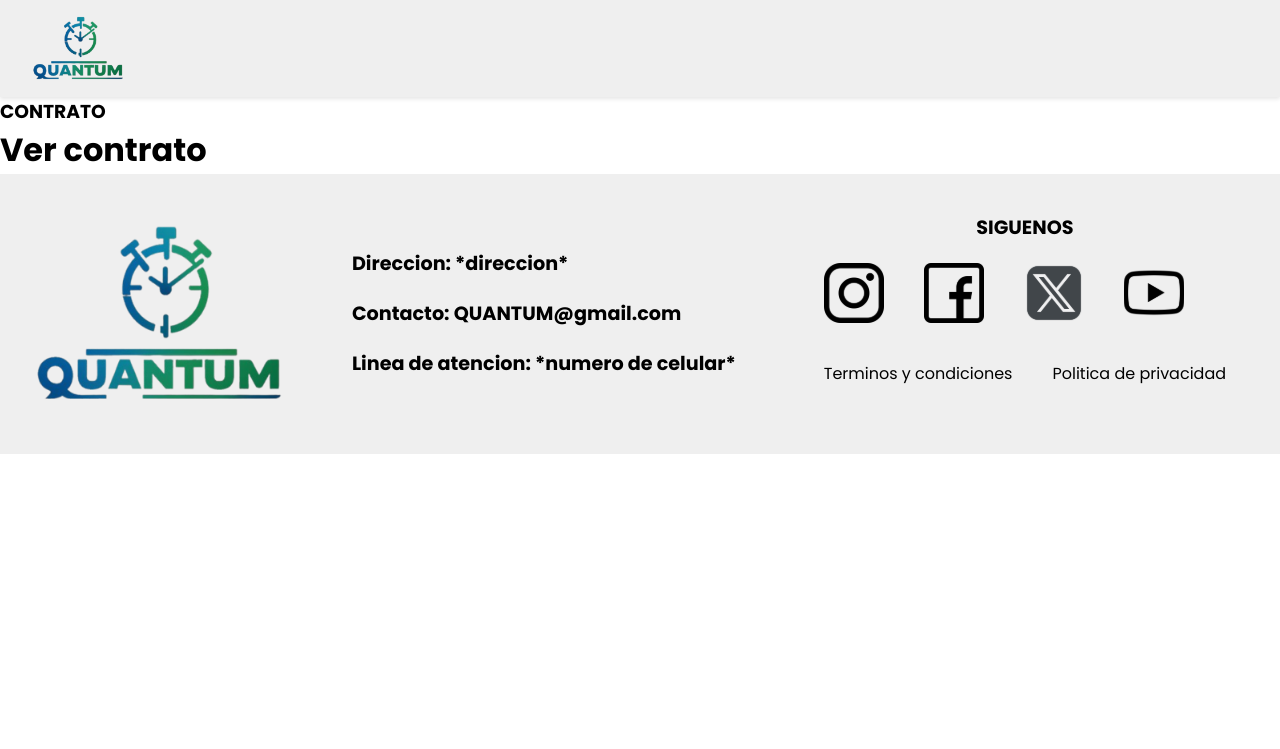
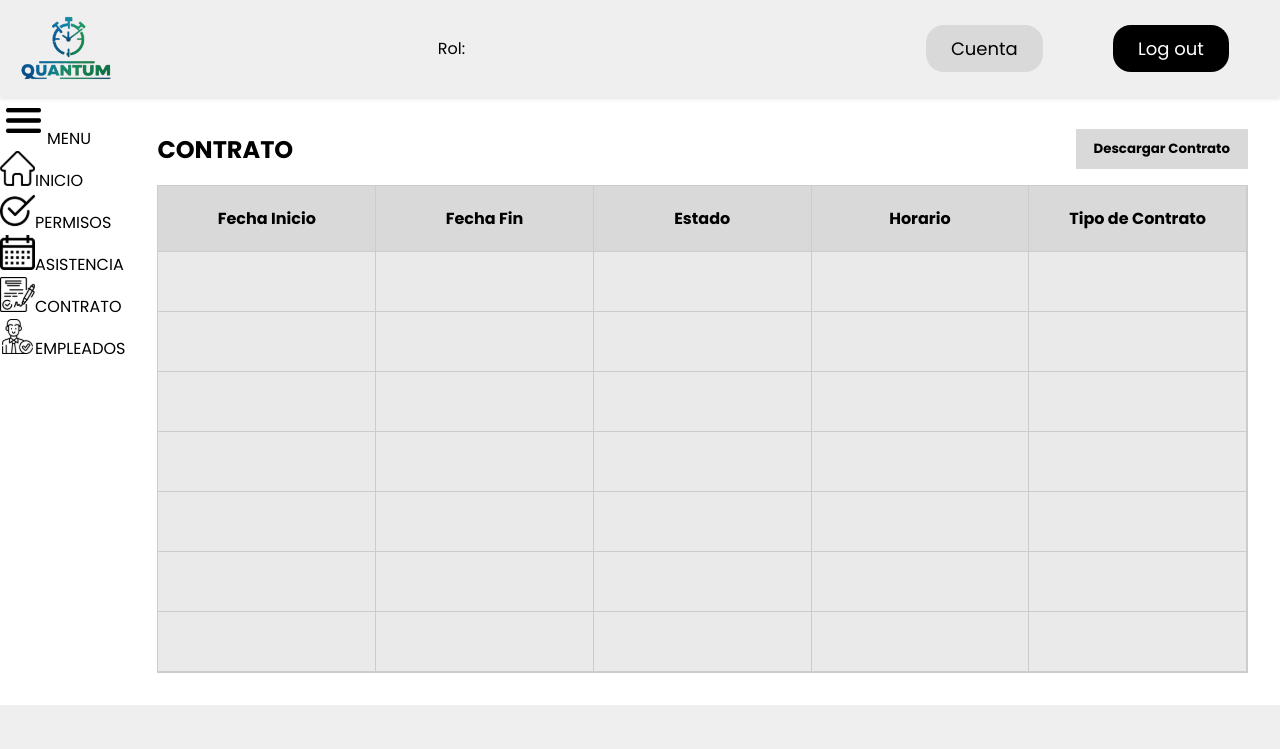
Before and after one commit to T0rricelly/mookup_quantum, a React (Vite) app: page /contrat in a window 1280 px wide. Shown: the top 749 px of the page. Built offline with nearby package versions, Linux system fonts and the light colour scheme.

Commit message:
cambio en la vista de contrato

```diff
--- a/src/components/components_home/table_employe.jsx
+++ b/src/components/components_home/table_employe.jsx
@@ -1,15 +1,44 @@
 import React from "react";
-import Header from "../components_auth/Header_Auth";
+import HeaderHome from "./Header_home";
 import Footer from "../components_auth/footer";
+import "./../../styles/styles_home/table_employe.css";
+import Menu from "./menu";
 
 const Table_Employe = () => {
   return (
     <>
-      <Header />
-      <h3>CONTRATO</h3>
-      <h1>Ver contrato</h1>
-      <nav className="container_contrat"></nav>
+      <HeaderHome />
+      <div className="container_table_employe">
+        <Menu />
+        <div className="container_main">
+          <div className="container_contrat">
+            <h2 className="contract">CONTRATO</h2>
+            <button className="download_contrat">Descargar Contrato</button>
+          </div>
 
+          <div className="main-content">
+            <div className="grid-table">
+              <div className="grid-header">
+                <div className="grid-cell">Fecha Inicio</div>
+                <div className="grid-cell">Fecha Fin</div>
+                <div className="grid-cell">Estado</div>
+                <div className="grid-cell">Horario</div>
+                <div className="grid-cell">Tipo de Contrato</div>
+              </div>
+
+              {[...Array(7)].map((_, index) => (
+                <div className="grid-row" key={index}>
+                  <div className="grid-cell"></div>
+                  <div className="grid-cell"></div>
+                  <div className="grid-cell"></div>
+                  <div className="grid-cell"></div>
+                  <div className="grid-cell"></div>
+                </div>
+              ))}
+            </div>
+          </div>
+        </div>
+      </div>
       <Footer />
     </>
   );
--- a/src/styles/styles_home/table_employe.css
+++ b/src/styles/styles_home/table_employe.css
@@ -1,7 +1,112 @@
-.h3{
-    bottom: 0px;
+html, body {
+    height: 100%;
+    margin: 0;
+    padding: 0;
+    display: flex;
+    flex-direction: column;
+    font-family: sans-serif;
+}
+
+.container_table_employe {
+    flex: 1;
+    display: flex;
+    flex-direction: row;
+}
+
+.container_main {
+    flex: 1;
+    display: flex;
+    flex-direction: column;
+    padding: 2rem;
+}
+
+
+.container_contrat {
+    display: flex;
+    justify-content: space-between;
+    align-items: center;
+    margin-bottom: 1rem;
+}
+
+.contract {
+    font-size: 24px;
+    font-weight: bold;
+    text-transform: uppercase;
+}
+
+.download_contrat {
+    background-color: #d9d9d9;
+    border: 2px solid transparent;
+    padding: 0.5rem 1rem;
+    font-weight: bold;
+    cursor: pointer;
+}
+
+
+.download_contrat:hover {
+    border: 2px solid #7a7a7a;
+    background-color: #e0e0e0;
+    transition: all 0.3s ease;
+}
+
+
+
+.grid-table {
+    display: grid;
+    grid-template-columns: repeat(5, 1fr);
+    border: 1px solid #ccc;
+    background-color: #eaeaea;
+}
+
+.grid-header,
+.grid-row {
+    display: contents;
+}
+
+.grid-cell {
+    padding: 20px 12px;
+    min-height: 60px;
+    border-bottom: 1px solid #ccc;
+    border-right: 1px solid #ccc;
+    text-align: center;
+}
+
+.grid-header .grid-cell {
+    background-color: #d9d9d9;
+    font-weight: bold;
+}
+
+
+
+
+
+/* Responsive */
+@media (max-width: 768px) {
+    .sidebar {
+        display: none;
     }
-.container_contrat{
-    background-color: black 1px solid;
-    color: rgb(145, 137, 137);
+
+    .main-content {
+        padding: 1rem;
+    }
+
+    .grid-table {
+        grid-template-columns: 1fr;
+    }
+
+    .grid-header,
+    .grid-row {
+        display: grid;
+        grid-template-columns: 1fr 1fr;
+    }
+
+    .grid-cell {
+        border: none;
+        padding: 8px;
+        background-color: #f9f9f9;
+    }
+
+    .grid-header .grid-cell {
+        background-color: #e0e0e0;
+    }
 }
```
